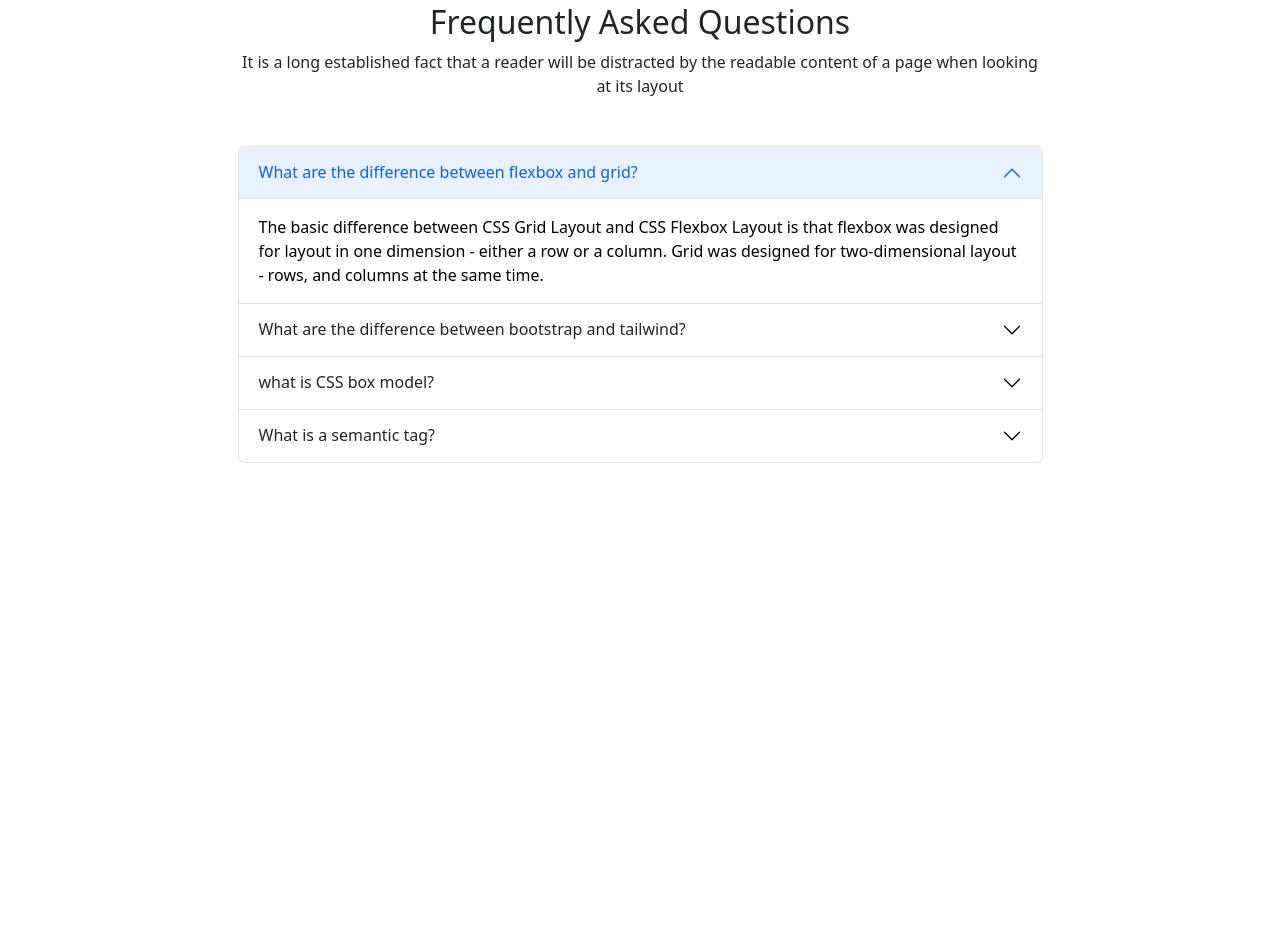
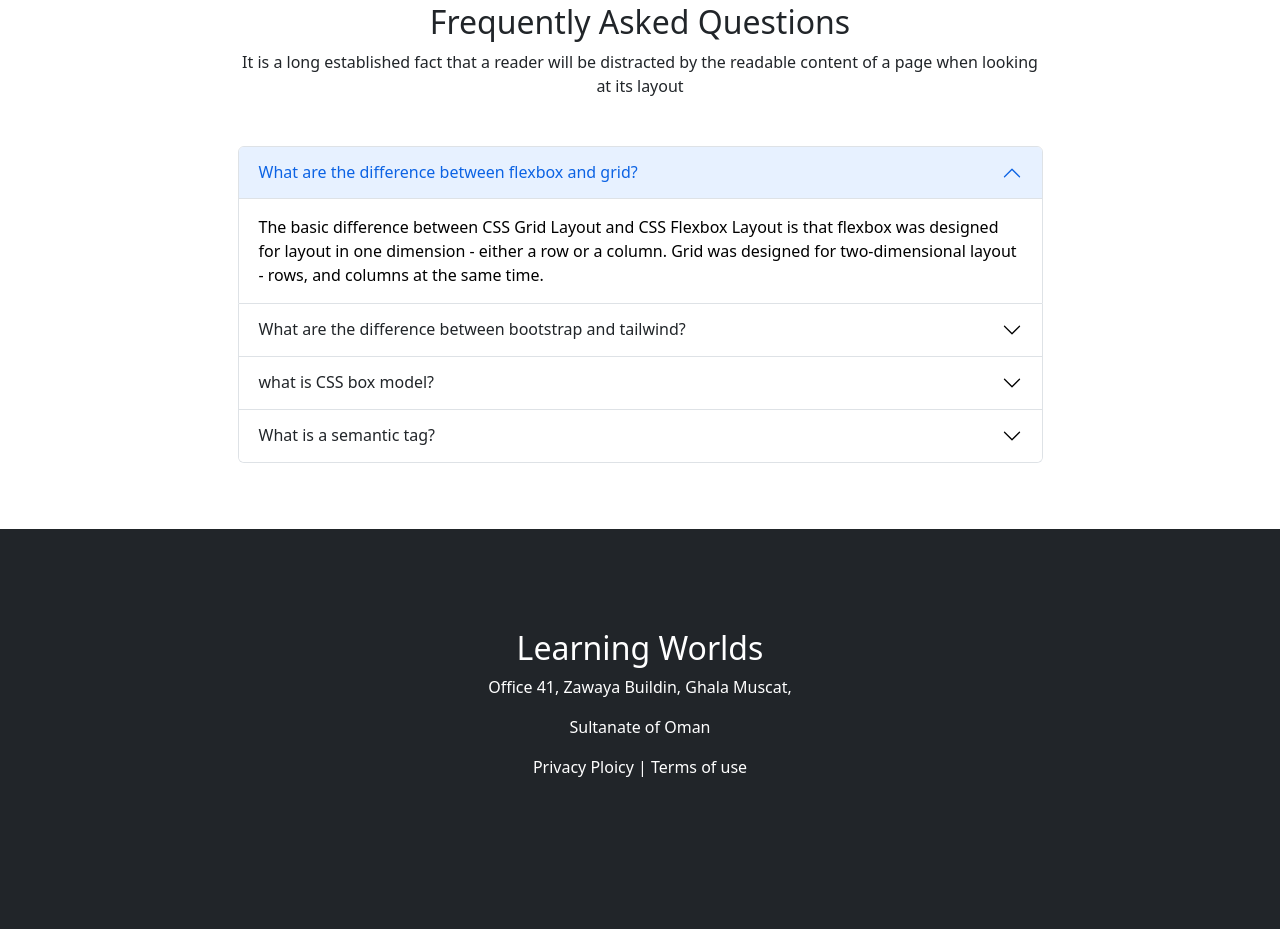
Before and after one commit to farjanactg/creative-education-website, a plain HTML site: page index.html in a window 1280 px wide. Shown: the part 1706-2635 px from the top of the page. Before the commit the page ends 2185 px from the top, so only its background shows below. Drawn offline with nearby package versions, Linux system fonts and the light colour scheme.

Commit message:
footer added

```diff
--- a/index.html
+++ b/index.html
@@ -16,7 +16,7 @@
     <!-- navber start -->
     <nav class="navbar navbar-expand-lg bg-light">
       <div class="container">
-        <a class="navbar-brand" href="#">Learnig Worlds</a>
+        <a class="navbar-brand" href="#">Learning Worlds</a>
         <button class="navbar-toggler" type="button" data-bs-toggle="collapse" data-bs-target="#navbarSupportedContent"
           aria-controls="navbarSupportedContent" aria-expanded="false" aria-label="Toggle navigation">
           <span class="navbar-toggler-icon"></span>
@@ -320,6 +320,16 @@
     </section>
     <!-- question and answer end -->
   </header>
+  <!-- footer start -->
+   <footer class="text-center bg-dark text-white "id="footer">
+  <h2>Learning Worlds</h2>
+  <p>Office 41, Zawaya Buildin, Ghala Muscat, </p>
+  <p>Sultanate of Oman</p>
+  <p>Privacy Ploicy | Terms of use</p>
+
+
+</footer>
+   <!-- footer end -->
   <script src="https://cdn.jsdelivr.net/npm/bootstrap@5.2.0/dist/js/bootstrap.bundle.min.js"
     integrity="sha384-A3rJD856KowSb7dwlZdYEkO39Gagi7vIsF0jrRAoQmDKKtQBHUuLZ9AsSv4jD4Xa"
     crossorigin="anonymous"></script>
--- a/style.css
+++ b/style.css
@@ -1,3 +1,7 @@
 h1{
     font-size: 450%;
 }
+#footer{
+    height: 400px;
+   padding-top: 100px; margin-top: 50px;
+}
```
